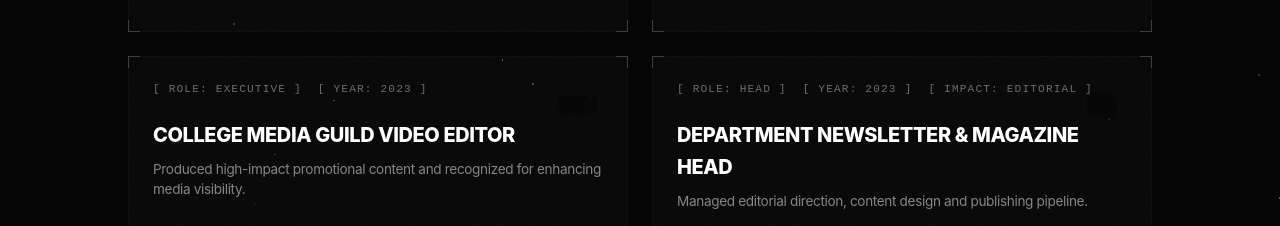
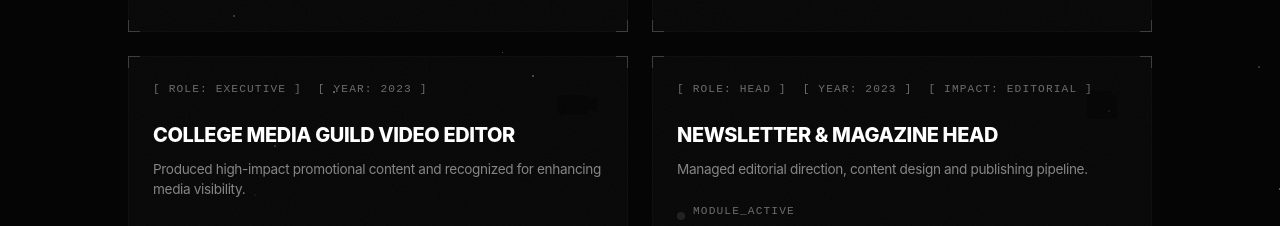
Before and after one commit to dimitreerosan/Kavusik-Rosan_portfolio, a React (Vite) app in the folder folder/: page / in a window 1280 px wide. Shown: the part 4525-4751 px from the top of the page. Built offline with nearby package versions, Linux system fonts and the light colour scheme; no server answers; a web font is replaced by a local one.

Commit message:
Refactor: rename Newsletter role title

```diff
--- a/folder/src/components/Achievements.jsx
+++ b/folder/src/components/Achievements.jsx
@@ -156,7 +156,7 @@ export default function Achievements() {
       span: 'span-6'
     },
     {
-      title: 'Department Newsletter & Magazine Head',
+      title: 'Newsletter & Magazine Head',
       icon: 'newspaper',
       role: 'HEAD',
       year: '2023',
```
